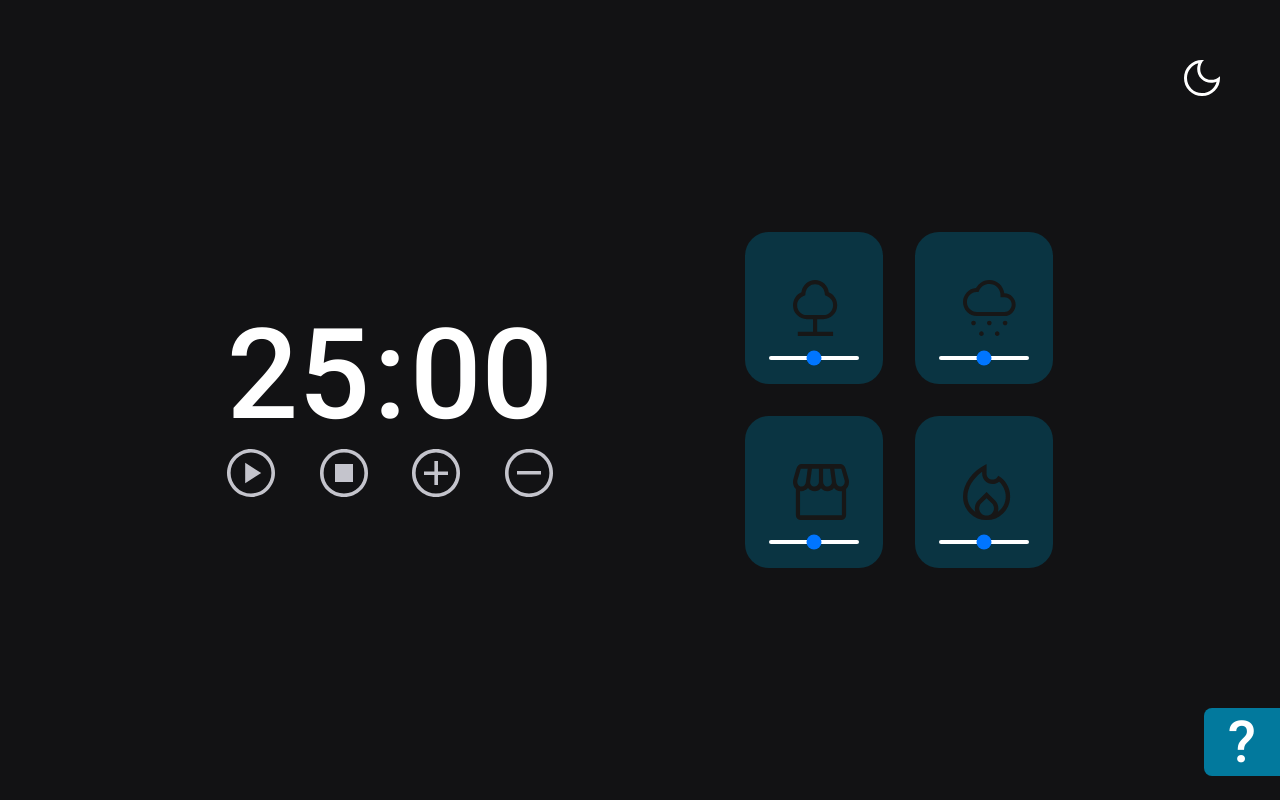
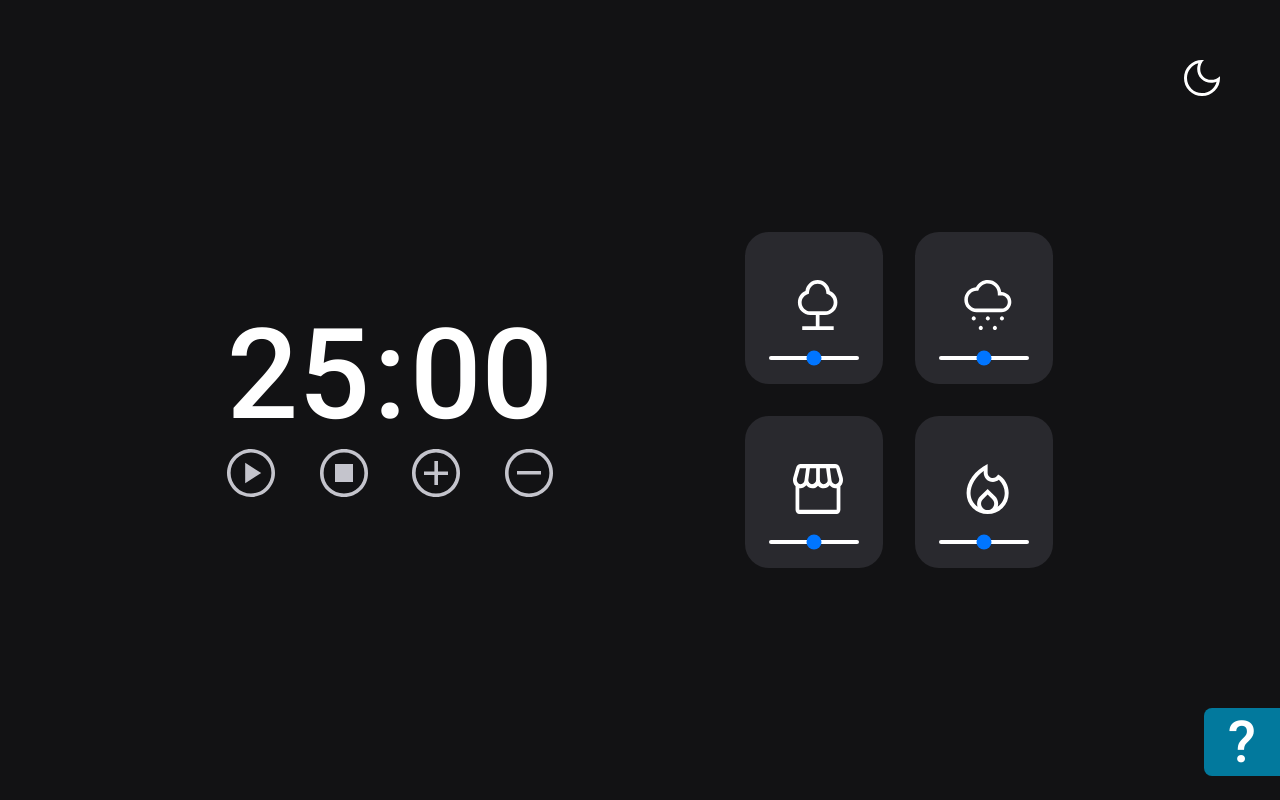
Before and after one commit to LuanC14/focus-timer, a plain HTML site: page index.html in a window 1280 px wide. Both pictures are taken after a click on the button 1198 px from the left and 83 px from the top of the page. Drawn offline with Linux system fonts and the light colour scheme.

Commit message:
Focus Timer 2.0

```diff
--- a/js/darkmode.js
+++ b/js/darkmode.js
@@ -1,13 +1,9 @@
-// --------------- DARK MODE ----------------
-
-export function pageMode(volumeCoffeshop,volumeFire,volumeFlorest,volumeRain,svgCoffe,svgFire,svgFlorest,svgRain,
-    cardCoffeshop,cardFire,cardFlorest,cardRain){
+export function pageMode(elementsTheme){
 
     let light = document.querySelector('.light')
     let dark = document.querySelector('.dark')
 
     let body = document.querySelector('body')
-
     let minutes = document.querySelector('.minutes-display')
     let point = document.querySelector('.points-display')
     let seconds = document.querySelector('.seconds-display')
@@ -16,7 +12,6 @@ export function pageMode(volumeCoffeshop,volumeFire,volumeFlorest,volumeRain,svg
     let svgStop = document.querySelector('.stop path')
     let svgIncrease = document.querySelector('.increase path')
     let svgDecrease = document.querySelector('.decrease path')
-
 
     function mode() {
 
@@ -33,7 +28,6 @@ export function pageMode(volumeCoffeshop,volumeFire,volumeFlorest,volumeRain,svg
             seconds.style.color = "white"
         }
 
-
         body.classList.toggle('body-dark')
 
         svgPlay.classList.toggle('svgControl-dark')
@@ -41,27 +35,24 @@ export function pageMode(volumeCoffeshop,volumeFire,volumeFlorest,volumeRain,svg
         svgIncrease.classList.toggle('svgControl-dark')
         svgDecrease.classList.toggle('svgControl-dark')
 
-        cardCoffeshop.classList.toggle('selected-cardDark')
-        cardFire.classList.toggle('selected-cardDark')
-        cardFlorest.classList.toggle('selected-cardDark')
-        cardRain.classList.toggle('selected-cardDark')
+        elementsTheme.cardCoffeshop.classList.toggle('cards-Dark')
+        elementsTheme.cardFire.classList.toggle('cards-Dark')
+        elementsTheme.cardFlorest.classList.toggle('cards-Dark')
+        elementsTheme.cardRain.classList.toggle('cards-Dark')
 
-        svgCoffe.classList.toggle('svgCard-dark')
-        svgFlorest.classList.toggle('svgCard-dark')
-        svgRain.classList.toggle('svgCard-dark')
-        svgFire.classList.toggle('svgCard-dark')
+        elementsTheme.svgCoffe.classList.toggle('svgCard-dark')
+        elementsTheme.svgFlorest.classList.toggle('svgCard-dark')
+        elementsTheme.svgRain.classList.toggle('svgCard-dark')
+        elementsTheme.svgFire.classList.toggle('svgCard-dark')
 
-        volumeCoffeshop.classList.toggle('darkInput')
-        volumeFire.classList.toggle('darkInput')
-        volumeFlorest.classList.toggle('darkInput')
-        volumeRain.classList.toggle('darkInput')
+        elementsTheme.volumeCoffeshop.classList.toggle('darkInput')
+        elementsTheme.volumeFire.classList.toggle('darkInput')
+        elementsTheme.volumeFlorest.classList.toggle('darkInput')
+        elementsTheme.volumeRain.classList.toggle('darkInput')
     }
-
     return {
         mode,
         light,
         dark
     }
-
-
 }
--- a/js/main.js
+++ b/js/main.js
@@ -1,33 +1,16 @@
 import { controls, buttonPressAudio } from './buttons.js'
 import { utils } from './utils.js'
 import { helpModal } from './help.js'
-import { buttonsThemeManager, musics } from './themes.js'
+import { buttonsThemeManager, musics, elementsTheme } from './themes.js'
 import { pageMode } from './darkmode.js'
 
-let svgFlorest = document.querySelector('.florest-button svg path')
-let svgRain = document.querySelector('.rain-button svg path')
-let svgCoffe = document.querySelector('.coffeshop-button svg path')
-let svgFire = document.querySelector('.fire-button svg path')
+let button = controls().buttons
+let Utils = utils(button) // Utils contem os controles do contador. Está recebendo o objeto button.
+let help = helpModal(button).help // Modal do botão de ajuda. Está recebendo o objeto button
+let pageModeTools = pageMode(elementsTheme) // Função do DarkMode. Está recebendo objetos contendo os elementos dos cards musicais
 
-let cardFlorest = document.querySelector('.card-florest')
-let cardRain = document.querySelector('.card-rain')
-let cardFire = document.querySelector('.card-fire')
-let cardCoffeshop = document.querySelector('.card-coffeshop')
-
-let volumeFlorest = document.querySelector('#volFlorest')
-let volumeRain = document.querySelector('#volRain')
-let volumeCoffeshop = document.querySelector('#volCoffeshop')
-let volumeFire = document.querySelector('#volFire')
-
-let button = controls().buttons
-let Utils = utils(button) // Utils que contem os controles do contador recebendo o button, variável que contem o objeto com os botões
-let help = helpModal(button).help // Modal do botão de ajuda, recebendo o button, variável que contem o objeto com os botões
-
-let soundsControl = buttonsThemeManager().managerTheme
-let removeTheme = buttonsThemeManager().markOff
-let pageModeTools = pageMode(volumeCoffeshop, volumeFire, volumeFlorest, volumeRain, svgCoffe, svgFire, svgFlorest, svgRain,
-    cardCoffeshop, cardFire, cardFlorest, cardRain)
-
+let applyTheme = buttonsThemeManager().managerTheme
+let removeThemeCards = buttonsThemeManager().markOff
 
 // --------------- Countdown controls ------------------------
 button.playButton.addEventListener('click', () => {
@@ -54,40 +37,46 @@ button.decreaseButton.addEventListener('click', () => {
 button.helpButton.addEventListener('click', help.openMessage)
 button.closeButton.addEventListener('click', help.closeMessage)
 
-// ------------------ Cards themes controls -----------------------------
+// ------------------ THEME MUSIC CONTROLS -----------------------------
 button.florest.addEventListener('click', () => {
-
-    soundsControl(cardFlorest, svgFlorest, musics.florestTheme, volumeFlorest)
-    removeTheme(
-        cardRain, cardFire, cardCoffeshop,
-        svgFire, svgRain, svgCoffe,
-        musics.coffeshopTheme, musics.fireTheme, musics.rainTheme)
+    if(elementsTheme.cardFlorest.classList.contains('theme-selected')) {
+        return removeThemeCards ()
+    }
+    removeThemeCards()
+    applyTheme(elementsTheme.cardFlorest, elementsTheme.svgFlorest, musics.florestTheme, elementsTheme.volumeFlorest)
 })
 
 button.rain.addEventListener('click', () => {
-    soundsControl(cardRain, svgRain, musics.rainTheme, volumeRain)
-    removeTheme(
-        cardFlorest, cardCoffeshop, cardFire,
-        svgCoffe, svgFire, svgFlorest,
-        musics.coffeshopTheme, musics.fireTheme, musics.florestTheme)
+    if(elementsTheme.cardRain.classList.contains('theme-selected')) {
+        return removeThemeCards ()
+    }
+    removeThemeCards()
+    applyTheme(elementsTheme.cardRain, elementsTheme.svgRain, musics.rainTheme, elementsTheme.volumeRain)
 })
 
 button.coffeshop.addEventListener('click', () => {
-    soundsControl(cardCoffeshop, svgCoffe, musics.coffeshopTheme, volumeCoffeshop)
-    removeTheme(
-        cardFlorest, cardRain, cardFire,
-        svgFire, svgFlorest, svgRain,
-        musics.fireTheme, musics.florestTheme, musics.rainTheme)
+    if(elementsTheme.cardCoffeshop.classList.contains('theme-selected')) {
+        return removeThemeCards ()
+    }
+    removeThemeCards()
+    applyTheme(elementsTheme.cardCoffeshop, elementsTheme.svgCoffe, musics.coffeshopTheme, elementsTheme.volumeCoffeshop)
 })
 
 button.fire.addEventListener('click', () => {
-    soundsControl(cardFire, svgFire, musics.fireTheme, volumeFire)
-    removeTheme(
-        cardRain, cardFlorest, cardCoffeshop,
-        svgCoffe, svgFlorest, svgRain,
-        musics.coffeshopTheme, musics.florestTheme, musics.rainTheme)
+    if(elementsTheme.cardFire.classList.contains('theme-selected')) {
+        return removeThemeCards ()
+    }
+    removeThemeCards()
+    applyTheme(elementsTheme.cardFire, elementsTheme.svgFire, musics.fireTheme, elementsTheme.volumeFire)
 })
 
-pageModeTools.light.addEventListener('click', pageModeTools.mode)
+// ---- DARK MODE ----
+pageModeTools.light.addEventListener('click',()=>{
+    removeThemeCards()
+    pageModeTools.mode()
+} )
 
-pageModeTools.dark.addEventListener('click', pageModeTools.mode)
+pageModeTools.dark.addEventListener('click',()=>{
+    removeThemeCards()
+    pageModeTools.mode()
+})
--- a/js/themes.js
+++ b/js/themes.js
@@ -1,3 +1,20 @@
+export const elementsTheme = {
+    svgFlorest: document.querySelector('.florest-button svg path'),
+    svgRain: document.querySelector('.rain-button svg path'),
+    svgCoffe: document.querySelector('.coffeshop-button svg path'),
+    svgFire: document.querySelector('.fire-button svg path'),
+
+    cardFlorest: document.querySelector('.card-florest'),
+    cardRain: document.querySelector('.card-rain'),
+    cardFire: document.querySelector('.card-fire'),
+    cardCoffeshop: document.querySelector('.card-coffeshop'),
+
+    volumeFlorest: document.querySelector('#volFlorest'),
+    volumeRain: document.querySelector('#volRain'),
+    volumeCoffeshop: document.querySelector('#volCoffeshop'),
+    volumeFire: document.querySelector('#volFire'),
+}
+
 export const musics = {
     florestTheme: new Audio("./assets/Floresta.wav"),
     rainTheme: new Audio("./assets/Chuva.wav"),
@@ -8,13 +25,13 @@ export const musics = {
 export function buttonsThemeManager() {
 
     function managerTheme(button, svg, music, input) {
-        if (button.classList.contains('theme-selected')) {
-            button.classList.remove('theme-selected')
-            svg.classList.remove('theme-svg')
-            return music.pause()
+
+        if (button.classList.contains('cards-Dark')) {
+            button.classList.add('selected-cardDark')
         }
 
         button.classList.add('theme-selected')
+        input.classList.add('inputSelected')
         svg.classList.add('theme-svg')
         music.play()
 
@@ -23,20 +40,27 @@ export function buttonsThemeManager() {
         })
     }
 
-    function markOff(button1, button2, button3, svg1, svg2, svg3, music1, music2, music3) {
-        button1.classList.remove('theme-selected')
-        button2.classList.remove('theme-selected')
-        button3.classList.remove('theme-selected')
+    function markOff() {
+        elementsTheme.svgFlorest.classList.remove('theme-svg')
+        elementsTheme.svgRain.classList.remove('theme-svg')
+        elementsTheme.svgCoffe.classList.remove('theme-svg')
+        elementsTheme.svgFire.classList.remove('theme-svg')
 
-        svg1.classList.remove('theme-svg')
-        svg2.classList.remove('theme-svg')
-        svg3.classList.remove('theme-svg')
+        elementsTheme.cardFire.classList.remove('theme-selected','selected-cardDark')
+        elementsTheme.cardFlorest.classList.remove('theme-selected','selected-cardDark')
+        elementsTheme.cardCoffeshop.classList.remove('theme-selected','selected-cardDark')
+        elementsTheme.cardRain.classList.remove('theme-selected','selected-cardDark')
 
-        music1.pause()
-        music2.pause()
-        music3.pause()
+        elementsTheme.volumeFire.classList.remove('inputSelected')
+        elementsTheme.volumeCoffeshop.classList.remove('inputSelected')
+        elementsTheme.volumeFlorest.classList.remove('inputSelected')
+        elementsTheme.volumeRain.classList.remove('inputSelected')
+
+        musics.florestTheme.pause()
+        musics.rainTheme.pause()
+        musics.coffeshopTheme.pause()
+        musics.fireTheme.pause()
     }
-
     return {
         managerTheme,
         markOff
--- a/style.css
+++ b/style.css
@@ -52,6 +52,14 @@ button {
   gap: 2rem;
 }
 
+#theme-buttons button svg {
+  display: flex;
+  align-items: center;
+  justify-content: center;
+  width: 50px;
+  height: 50px;
+}
+
 .cards {
   width: 8.625rem;
   height: 9.5rem;
@@ -76,7 +84,9 @@ button {
   background-color: #323238;
 }
 
-
+[type="range"].inputSelected{
+  background-color: white;
+}
 
 button svg path.theme-svg {
   fill: #ffff;
@@ -153,8 +163,8 @@ button svg path.theme-svg {
   }
 
   #theme-buttons button svg {
-    width: 2rem;
-    height: 2rem;
+    width: 32px;
+    height: 32px;
   }
 
   .time-display span {
@@ -187,7 +197,7 @@ background: #121214;
 }
 
 .cards-Dark {
-  background: #29292E;
+  background: #29292E
 }
 
 .selected-cardDark {
@@ -196,7 +206,6 @@ background: #121214;
 
 [type="range"].darkInput{
   background-color:white;
-
 }
 
 .svgControl-dark {
@@ -204,5 +213,5 @@ background: #121214;
 }
 
 .svgCard-dark {
-  fill: rgb(23, 23, 23);
+  fill: white
 }
```
